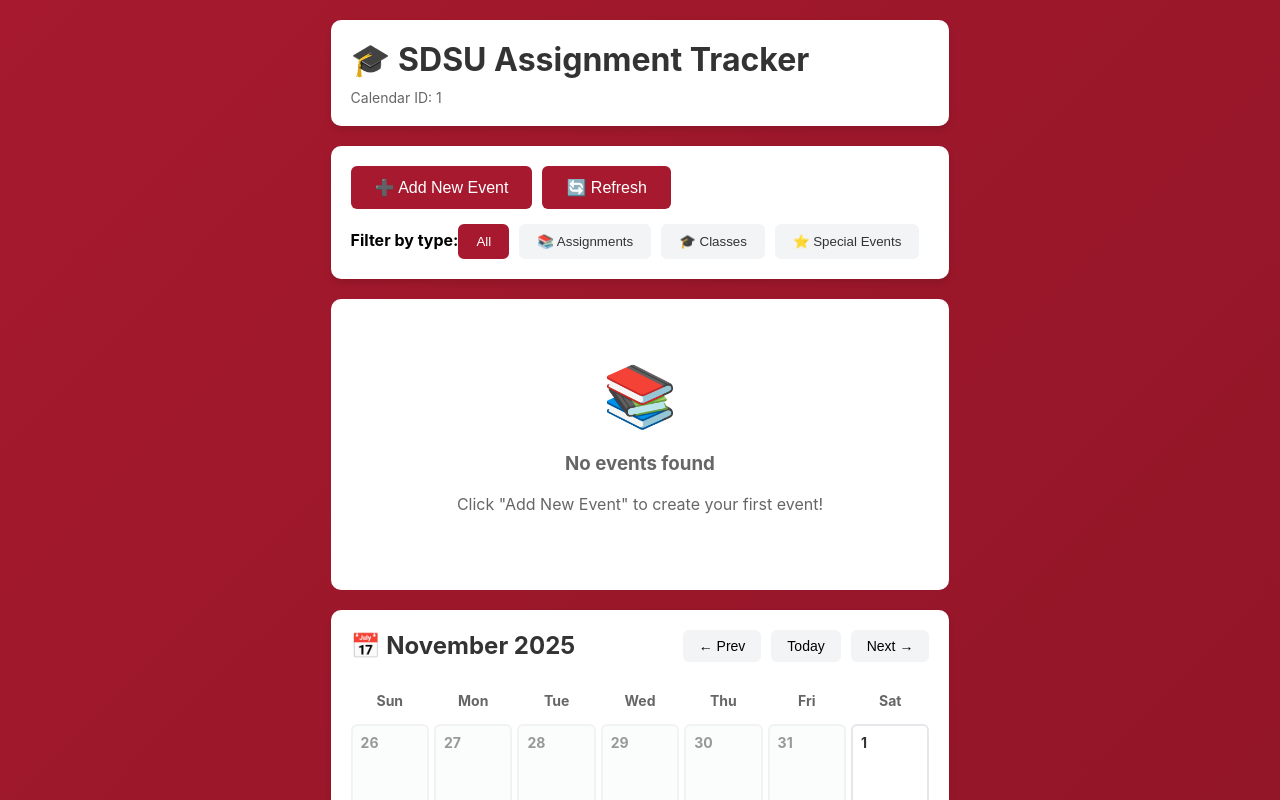
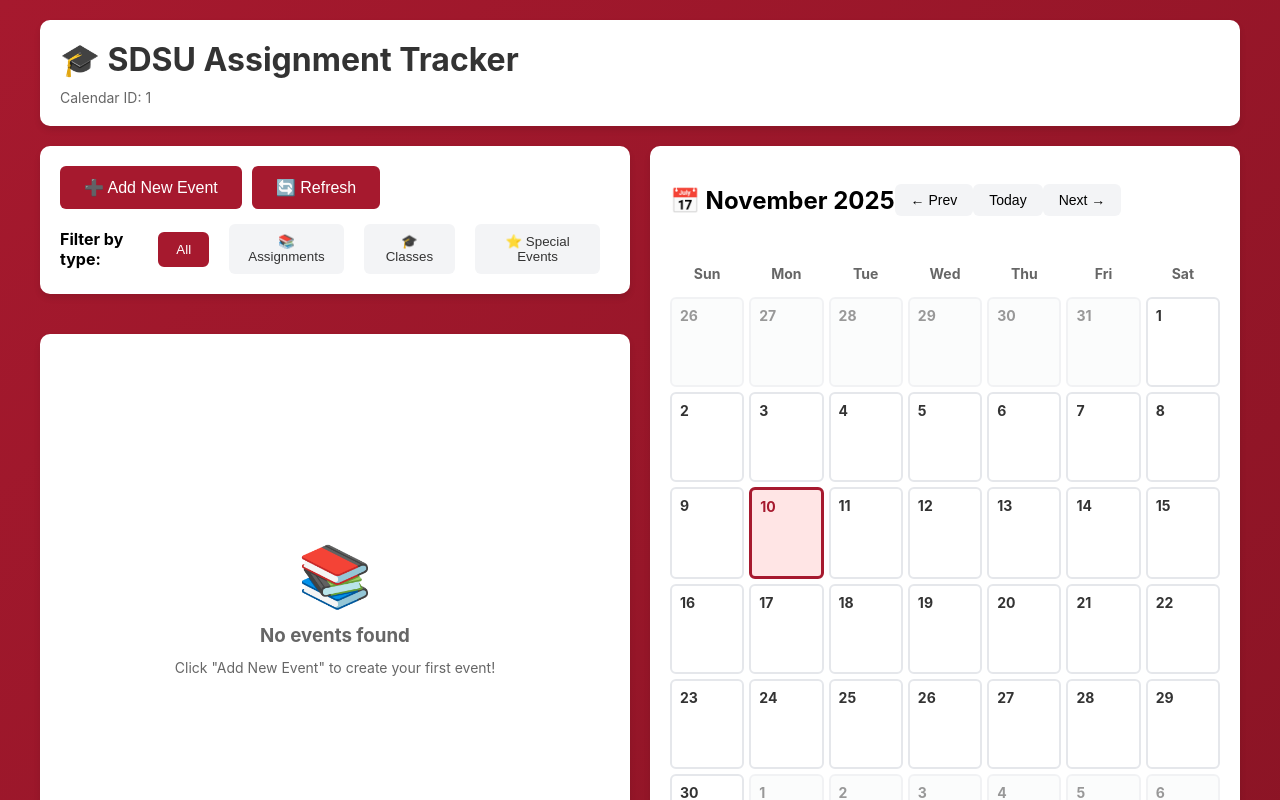
Before and after one commit to kims1998/SDSU-Assignment-Tracker, a React (Create React App) app in the folder frontend/: page /dashboard in a window 1280 px wide. Shown: the top 800 px of the page. Built offline with nearby package versions, Linux system fonts and the light colour scheme.

Commit message:
Changed layout of dashboard to be 2 column grid.

```diff
--- a/frontend/src/Components/Dashboard/Dashboard.css
+++ b/frontend/src/Components/Dashboard/Dashboard.css
@@ -62,6 +62,10 @@
 
 .filter-buttons {
     margin-top: 15px;
+    display: flex;
+    align-items: center;
+    gap: 10px;
+    flex-wrap: nowrap;
 }
 
 .filter-btn {
@@ -84,12 +88,23 @@
 .events-grid {
     display: grid;
     gap: 15px;
-    margin-bottom: 20px;
+    height: 506px;
+    overflow-y: auto;
+}
+
+.events-panel {
+    background: white;
+    padding: 20px;
+    border-radius: 10px;
+    box-shadow: 0 4px 6px rgba(0,0,0,0.1);
+    /* height control */
+    height: 506px;
+    overflow-y: auto;
 }
 
 .event-card {
     background: white;
-    padding: 20px;
+    padding: 16px;
     border-radius: 10px;
     box-shadow: 0 4px 6px rgba(0,0,0,0.1);
     border-left: 5px solid #A6192E;
@@ -177,16 +192,35 @@
 }
 
 .empty-state {
+    flex-grow: 1;
+    display: flex;
+    flex-direction: column;
+    justify-content: center;
+    align-items: center;
+    text-align: center;
     background: white;
-    padding: 60px 20px;
+    /*padding: 60px 20px;*/
     border-radius: 10px;
-    text-align: center;
     color: #666;
+
+    padding: 0;
+    /*text-align: center;*/
+    gap: 12px;
+
+}
+
+.empty-state h3 {
+    margin: 0;
+}
+
+.empty-state p {
+    margin: 0;
+    font-size: 14px;
 }
 
 .empty-state-icon {
     font-size: 60px;
-    margin-bottom: 20px;
+    margin-bottom: 0;
 }
 
 /* Modal */
@@ -245,24 +279,24 @@
     padding: 20px;
     border-radius: 10px;
     box-shadow: 0 4px 6px rgba(0,0,0,0.1);
-    margin-top: 20px;
+    /*margin-top: 20px;*/
+    margin-top: 0;
 }
 
 .calendar-header {
-    display: flex;
-    justify-content: space-between;
+    display: grid;
+    grid-template-columns: 1fr auto 1fr;
     align-items: center;
     margin-bottom: 20px;
 }
 
 .calendar-header h2 {
-    color: #333;
-    margin: 0;
+    justify-self: center;
+    white-space: nowrap;
 }
 
 .calendar-nav {
-    display: flex;
-    gap: 10px;
+    justify-self: end;
 }
 
 .calendar-nav button {
@@ -295,7 +329,7 @@
 }
 
 .calendar-day {
-    min-height: 100px;
+    min-height: 70px;
     border: 2px solid #e5e7eb;
     border-radius: 6px;
     padding: 8px;
@@ -431,3 +465,34 @@
 .btn-danger:hover {
     background: #dc2626;
 }
+
+/* 2-column layout */
+.dashboard-main {
+    display: flex;
+    gap: 20px;
+    align-items: flex-start;
+}
+
+/* Left side (everything other than the calendar) */
+.dashboard-left {
+    flex: 1;
+    display: flex;
+    flex-direction: column;
+    gap: 20px;
+}
+
+/* Right side for calendar */
+.dashboard-right {
+    flex: 1;
+}
+
+/* Stack when displayed on small screens (like phones) */
+@media (max-width: 900px) {
+    .dashboard-main {
+        flex-direction: column;
+    }
+
+    .dashboard-right {
+        width: 100%;
+    }
+}
--- a/frontend/src/Components/Dashboard/Dashboard.jsx
+++ b/frontend/src/Components/Dashboard/Dashboard.jsx
@@ -389,6 +389,10 @@
                 <p className="calendar-id">Calendar ID: 1</p>
             </header>
 
+            {/* Main 2-column layout */}
+            <div className="dashboard-main">
+                {/* Left side */}
+                <div className="dashboard-left">
                     {/* Controls */}
                     <div className="controls">
                         <button className="btn" onClick={showCreateModal}>➕ Add New Event</button>
@@ -398,33 +402,25 @@
                             <strong>Filter by type:</strong>
                             <button
                                 className={`filter-btn ${state.currentFilter === 'ALL' ? 'active' : ''}`}
-                        onClick={() => updateState({
-                            currentFilter: 'ALL'
-                        })}
+                                onClick={() => updateState({ currentFilter: 'ALL' })}
                             >
                                 All
                             </button>
                             <button
                                 className={`filter-btn ${state.currentFilter === 'ASSIGNMENT' ? 'active' : ''}`}
-                        onClick={() => updateState({
-                            currentFilter: 'ASSIGNMENT'
-                        })}
+                                onClick={() => updateState({ currentFilter: 'ASSIGNMENT' })}
                             >
                                 📚 Assignments
                             </button>
                             <button
                                 className={`filter-btn ${state.currentFilter === 'SCHOOL_CLASS' ? 'active' : ''}`}
-                        onClick={() => updateState({
-                            currentFilter: 'SCHOOL_CLASS'
-                        })}
+                                onClick={() => updateState({ currentFilter: 'SCHOOL_CLASS' })}
                             >
                                 🎓 Classes
                             </button>
                             <button
                                 className={`filter-btn ${state.currentFilter === 'SPECIAL_EVENT' ? 'active' : ''}`}
-                        onClick={() => updateState({
-                            currentFilter: 'SPECIAL_EVENT'
-                        })}
+                                onClick={() => updateState({ currentFilter: 'SPECIAL_EVENT' })}
                             >
                                 ⭐ Special Events
                             </button>
@@ -434,7 +430,8 @@
                     {/* Error Message */}
                     {state.error && <div className="error-message">{state.error}</div>}
 
-            {/* Events Grid */}
+                    {/* Events Panel */}
+                    <div className="events-panel">
                         <div className="events-grid">
                             {state.loading && <p>Loading assignments...</p>}
 
@@ -475,8 +472,11 @@
                                 </div>
                             ))}
                         </div>
+                    </div>
+                </div>
 
-            {/* Calendar View */}
+                {/* Right side (Calendar) */}
+                <div className="dashboard-right">
                     <div className="calendar-container">
                         <div className="calendar-header">
                             <h2>{calendar.title}</h2>
@@ -488,6 +488,8 @@
                         </div>
                         <div className="calendar-grid">
                             {calendar.days}
+                        </div>
+                    </div>
                 </div>
             </div>
 
```
Lines whose indentation alone changed are shown as unchanged.
